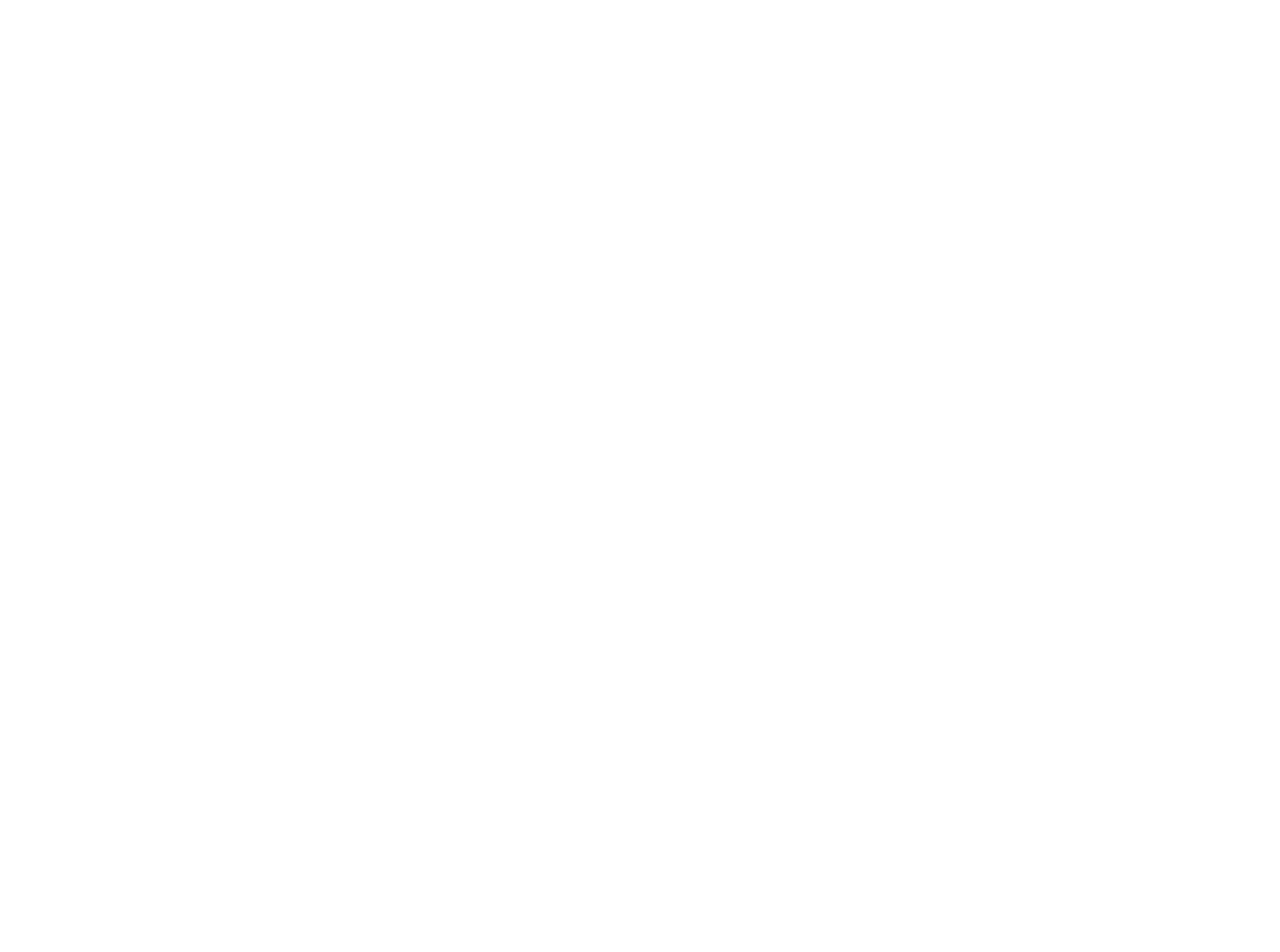
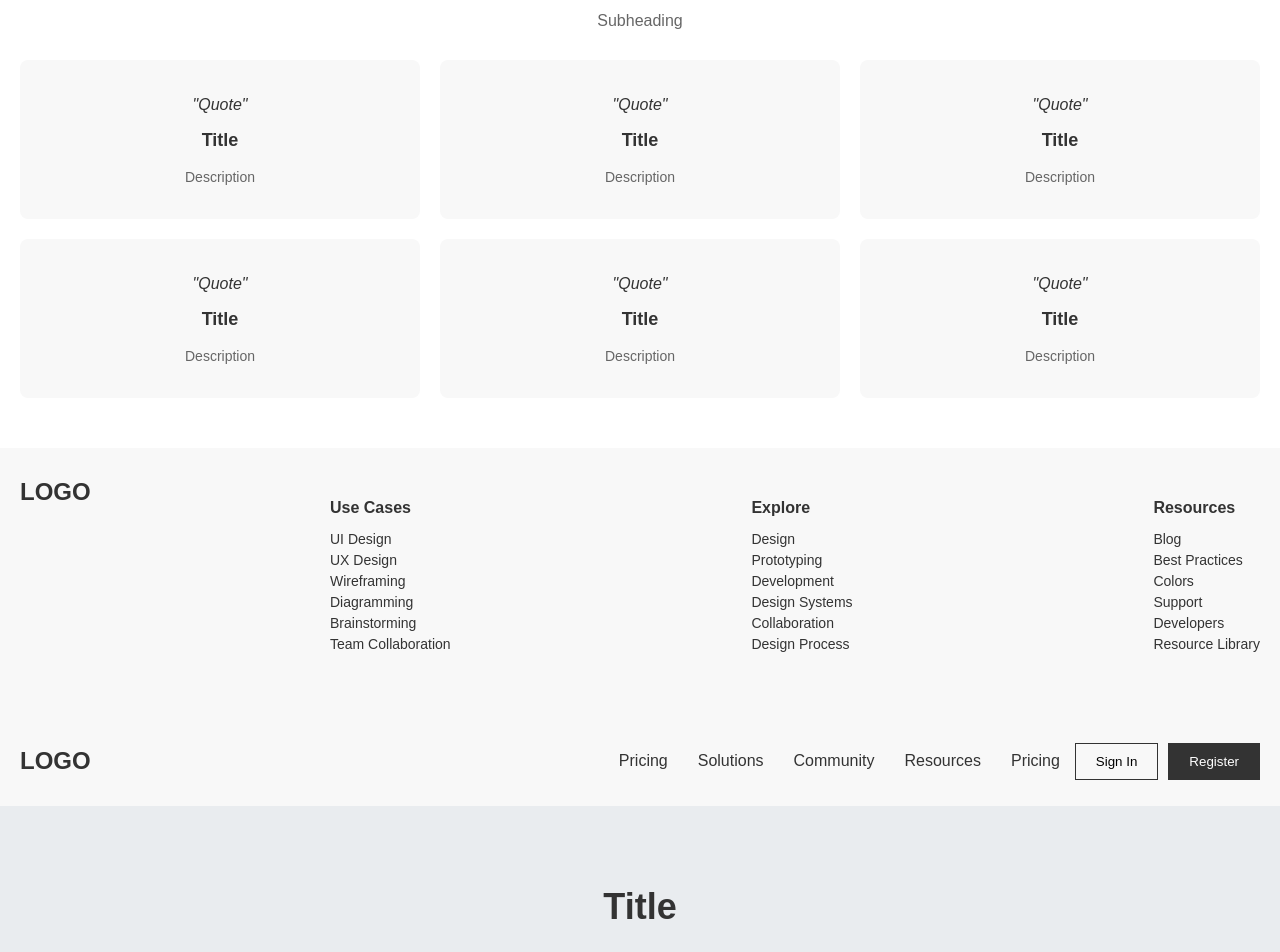
Before and after one commit to rushionsdomain/Project-10-Local-Job-Board, a React (Create React App) app: page / in a window 1280 px wide. Shown: the part 440-1392 px from the top of the page. Before the commit the page ends 800 px from the top, so only its background shows below. Built offline with nearby package versions, Linux system fonts and the light colour scheme.

Commit message:
HomePage rough code

```diff
--- a/package.json
+++ b/package.json
@@ -8,6 +8,7 @@
     "@testing-library/user-event": "^13.5.0",
     "react": "^18.3.1",
     "react-dom": "^18.3.1",
+    "react-router-dom": "^6.26.0",
     "react-scripts": "5.0.1",
     "web-vitals": "^2.1.4"
   },
--- a/src/App.js
+++ b/src/App.js
@@ -1,14 +1,23 @@
+import React from 'react';
+import { BrowserRouter as Router, Route, Routes } from 'react-router-dom';
 import logo from './logo.svg';
 import './App.css';
 import HomePage from './components/HomePage';
 import Footer from './components/Footer';
-
+import SignInForm from './components/SignInForm';
+import RegisterForm from './components/RegisterForm';
 
 function App() {
   return (
     <>
-      <HomePage/>
-      <Footer/>
+    <HomePage />
+    <Router>
+      <Routes>
+        <Route path="/" element={<HomePage />} />
+        <Route path="/" element={<SignInForm />} />
+        <Route path="/" element={<RegisterForm />} />
+      </Routes>
+    </Router>
     </>
   );
 }
--- a/src/components/HomePage.jsx
+++ b/src/components/HomePage.jsx
@@ -1,14 +1,115 @@
-import React from "react";
-import Navbar from './Navbar';
+import React from 'react';
+import { Link }from 'react-router-dom';
+import './homepage.css';
 
 function HomePage() {
-    return (
-        <div className="HomePage">
-            <h2>Welcome to Net-Work</h2>
-            <p>Connecting local businesses and job seekers in your community.</p>
-            <p>Browse job listings and post your openings today</p>
+  return (
+    <div className="home-page">
+      <header className="header">
+        <div className="logo">LOGO</div>
+        <nav className="navbar">
+          <ul className="nav-links">
+            <li><a href="#">Pricing</a></li>
+            <li><a href="#">Solutions</a></li>
+            <li><a href="#">Community</a></li>
+            <li><a href="#">Resources</a></li>
+            <li><a href="#">Pricing</a></li>
+          </ul>
+          <div className="auth-buttons">
+            <button className="sign-in-btn">Sign In</button>
+            <button className="register-btn">Register</button>
+          </div>
+        </nav>
+      </header>
+
+      <main>
+        <section className="hero">
+          <h1 className="title">Title</h1>
+          <p className="subtitle">Subtitle</p>
+        </section>
+
+        <section className="quotes">
+          <h2 className="heading">Heading</h2>
+          <p className="subheading">Subheading</p>
+          <div className="quote-grid">
+              <div className="quote-card">
+                <p className="quote">"Quote"</p>
+                <h3 className="quote-title">Title</h3>
+                <p className="quote-description">Description</p>
+              </div>
+              <div className="quote-card">
+                <p className="quote">"Quote"</p>
+                <h3 className="quote-title">Title</h3>
+                <p className="quote-description">Description</p>
+              </div>
+              <div className="quote-card">
+                <p className="quote">"Quote"</p>
+                <h3 className="quote-title">Title</h3>
+                <p className="quote-description">Description</p>
+              </div>
+              <div className="quote-card">
+                <p className="quote">"Quote"</p>
+                <h3 className="quote-title">Title</h3>
+                <p className="quote-description">Description</p>
+              </div>
+              <div className="quote-card">
+                <p className="quote">"Quote"</p>
+                <h3 className="quote-title">Title</h3>
+                <p className="quote-description">Description</p>
+              </div>
+              <div className="quote-card">
+                <p className="quote">"Quote"</p>
+                <h3 className="quote-title">Title</h3>
+                <p className="quote-description">Description</p>
+              </div>
+          </div>
+        </section>
+      </main>
+
+      <footer className="footer">
+        <div className="footer-content">
+          <div className="footer-logo">
+            <div>LOGO</div>
+          </div>
+          <div className="footer-links">
+            <div className="footer-column">
+              <h4>Use Cases</h4>
+              <ul>
+                <li><a href="#">UI Design</a></li>
+                <li><a href="#">UX Design</a></li>
+                <li><a href="#">Wireframing</a></li>
+                <li><a href="#">Diagramming</a></li>
+                <li><a href="#">Brainstorming</a></li>
+                <li><a href="#">Team Collaboration</a></li>
+              </ul>
+            </div>
+            <div className="footer-column">
+              <h4>Explore</h4>
+              <ul>
+                <li><a href="#">Design</a></li>
+                <li><a href="#">Prototyping</a></li>
+                <li><a href="#">Development</a></li>
+                <li><a href="#">Design Systems</a></li>
+                <li><a href="#">Collaboration</a></li>
+                <li><a href="#">Design Process</a></li>
+              </ul>
+            </div>
+            <div className="footer-column">
+              <h4>Resources</h4>
+              <ul>
+                <li><a href="#">Blog</a></li>
+                <li><a href="#">Best Practices</a></li>
+                <li><a href="#">Colors</a></li>
+                <li><a href="#">Support</a></li>
+                <li><a href="#">Developers</a></li>
+                <li><a href="#">Resource Library</a></li>
+              </ul>
+            </div>
+          </div>
         </div>
-    );
+      </footer>
+    </div>
+  );
 }
 
 export default HomePage;
--- a/src/components/RegisterForm.jsx
+++ b/src/components/RegisterForm.jsx
@@ -0,0 +1,12 @@
+import React from 'react';
+
+function RegisterForm() {
+  return (
+    <div>
+      <h1>Register</h1>
+      {/* Add your registration form here */}
+    </div>
+  );
+}
+
+export default RegisterForm;
--- a/src/components/SignInForm.jsx
+++ b/src/components/SignInForm.jsx
@@ -0,0 +1,12 @@
+import React from 'react';
+
+function SignInForm() {
+  return (
+    <div>
+      <h1>Sign In</h1>
+      {/* Add your sign in form here */}
+    </div>
+  );
+}
+
+export default SignInForm;
--- a/src/components/footer.css
+++ b/src/components/footer.css
@@ -26,7 +26,7 @@
 
 .footer-header h4 {
   margin: 0;
-  margin-bottom: ;
+  margin-bottom: 10px;
 }
 
 .footer-section ul {
--- /dev/null
+++ b/src/components/header.css
@@ -0,0 +1,10 @@
+header {
+    background-color: #333; /* dark gray background */
+    color: #fff; /* white text color */
+    padding: 20px; /* add some padding to make it look more prominent */
+    text-align: center; /* center the text horizontally */
+    font-size: 24px; /* increase font size to make it more noticeable */
+    font-weight: bold; /* make the text bold to give it more emphasis */
+    border-bottom: 2px solid #444; /* add a bottom border to separate it from the rest of the page */
+    box-shadow: 0 0 10px rgba(0, 0, 0, 0.2); /* add a subtle shadow to give it some depth */
+  }
--- /dev/null
+++ b/src/components/homepage.css
@@ -0,0 +1,166 @@
+/* General Layout */
+.home-page {
+    font-family: Arial, sans-serif;
+    color: #333;
+  }
+
+  /* Header */
+  .header {
+    display: flex;
+    justify-content: space-between;
+    align-items: center;
+    padding: 20px;
+    background-color: #f8f8f8;
+  }
+
+  .logo {
+    font-size: 24px;
+    font-weight: bold;
+  }
+
+  .navbar {
+    display: flex;
+    align-items: center;
+  }
+
+  .nav-links {
+    display: flex;
+    list-style: none;
+  }
+
+  .nav-links li {
+    margin: 0 15px;
+  }
+
+  .nav-links a {
+    text-decoration: none;
+    color: #333;
+  }
+
+  .auth-buttons {
+    display: flex;
+    gap: 10px;
+  }
+
+  .sign-in-btn, .register-btn {
+    padding: 10px 20px;
+    border: 1px solid #333;
+    background: none;
+    cursor: pointer;
+  }
+
+  .register-btn {
+    background-color: #333;
+    color: #fff;
+  }
+
+  /* Hero Section */
+  .hero {
+    text-align: center;
+    padding: 50px 20px;
+    background-color: #e9ecef;
+  }
+
+  .title {
+    font-size: 36px;
+    font-weight: bold;
+  }
+
+  .subtitle {
+    font-size: 18px;
+    margin-top: 10px;
+  }
+
+  /* Quotes Section */
+  .quotes {
+    padding: 50px 20px;
+    background-color: #fff;
+    text-align: center;
+  }
+
+  .heading {
+    font-size: 28px;
+    margin-bottom: 10px;
+  }
+
+  .subheading {
+    font-size: 16px;
+    color: #666;
+    margin-bottom: 30px;
+  }
+
+  .quote-grid {
+    display: grid;
+    grid-template-columns: repeat(3, 1fr);
+    gap: 20px;
+  }
+
+  .quote-card {
+    background-color: #f8f8f8;
+    padding: 20px;
+    border-radius: 8px;
+  }
+
+  .quote {
+    font-style: italic;
+    font-size: 16px;
+  }
+
+  .quote-title {
+    font-size: 18px;
+    margin-top: 10px;
+  }
+
+  .quote-description {
+    font-size: 14px;
+    color: #666;
+    margin-top: 5px;
+  }
+
+  /* Footer */
+  .footer {
+    background-color: #f8f8f8;
+    padding: 30px 20px;
+    display: flex;
+    justify-content: space-between;
+  }
+
+  .footer-content {
+    display: flex;
+    justify-content: space-between;
+    width: 100%;
+  }
+
+  .footer-logo {
+    font-size: 24px;
+    font-weight: bold;
+  }
+
+  .footer-links {
+    display: flex;
+    justify-content: space-between;
+    width: 75%;
+  }
+
+  .footer-column {
+    text-align: left;
+  }
+
+  .footer-column h4 {
+    font-size: 16px;
+    margin-bottom: 10px;
+  }
+
+  .footer-column ul {
+    list-style: none;
+    padding: 0;
+  }
+
+  .footer-column ul li {
+    margin-bottom: 5px;
+  }
+
+  .footer-column ul li a {
+    text-decoration: none;
+    color: #333;
+  }
--- /dev/null
+++ b/src/components/title.css
@@ -0,0 +1,9 @@
+.title {
+    font-size: 36px; /* increase font size to make it more prominent */
+    font-weight: bold; /* make the text bold to give it more emphasis */
+    color: #333; /* dark gray text color */
+    text-align: center; /* center the text horizontally */
+    margin-bottom: 20px; /* add some space between the title and the rest of the content */
+    text-shadow: 0 1px 1px rgba(0, 0, 0, 0.2); /* add a subtle shadow to give it some depth */
+    letter-spacing: 1px; /* add some space between letters to make it more readable */
+  }
```
Also changed, not shown: src/components/Header.jsx (added, +25 -0 lines), src/components/Title.jsx (added, +17 -0 lines), 1 other file (tests, documents, lock files or other folders).
